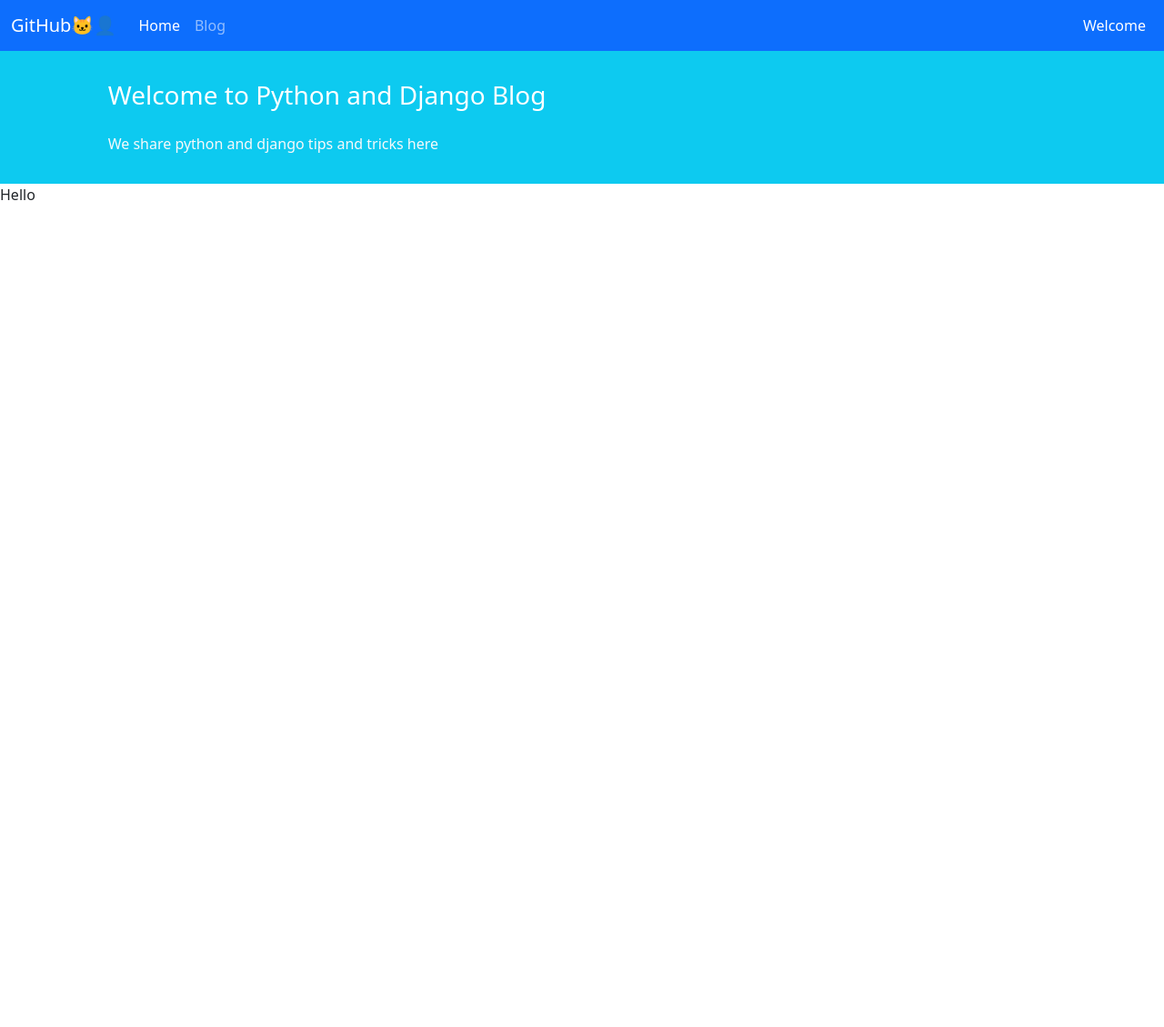
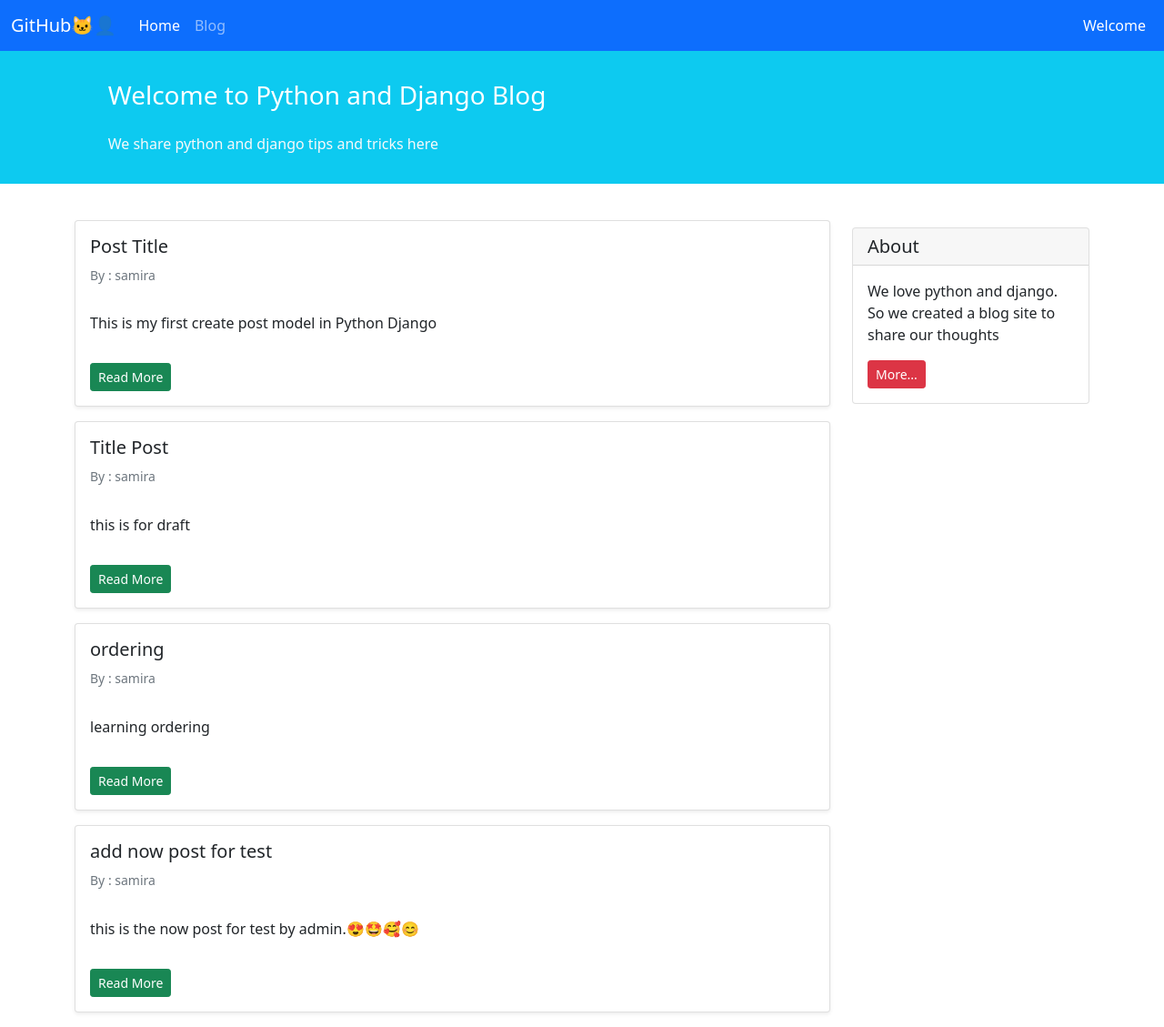
Before and after one commit to SamiraDorchalian/Django_projects, a Django app: page /blog/ in a window 1280 px wide. Shown: the whole page at 91% size. Before the commit the page ends 220 px from the top, so only its background shows below. Run offline with Django 5.2, Linux system fonts and the light colour scheme; data comes from the database, SQL or seed files in the repository; both versions use the stored data as it was after the commit.

Commit message:
add html file in block content and loop with for in posts_list

```diff
--- a/blog_website/blog/templates/blog/posts_list.html
+++ b/blog_website/blog/templates/blog/posts_list.html
@@ -15,5 +15,39 @@
 {% endblock page_title %}
 
 {% block content %}
-    Hello
+    <div class="container mt-4">
+        <div class="row">
+            <div class="col-9">
+                {% for post in posts_list %}
+                    <div class="card shadow-sm my-3">
+                        <div class="card-body">
+                            <h5 class="card-title">{{ post.title }}</h5>
+                            <h6 class="card-subtitle mb-2 text-muted small py-2">By : {{ post.auther }}</h6>
+                            <p class="card-text py-3">
+                                {{ post.text }}
+                            </p>
+                            <div class="btn btn-sm btn-success">Read More</div>
+                        </div>
+                    </div>
+                {% endfor %}
+            </div>
+            <div class="col-3">
+
+                <div class="card my-4">
+                    <h5 class="card-header">About</h5>
+                    <div class="card-body">
+                        <p class="card-text">We love python and django. So we created a blog site to share our
+                            thoughts</p>
+                        <a href="#"
+                           class="btn btn-sm btn-danger">
+                            More...
+                        </a>
+                    </div>
+                </div>
+
+            </div>
+        </div>
+    </div>
+
+
 {% endblock content %}
```
Also changed, not shown: blog_website/templates/_base.html (+0 -33 lines), blog_website/db.sqlite3.
